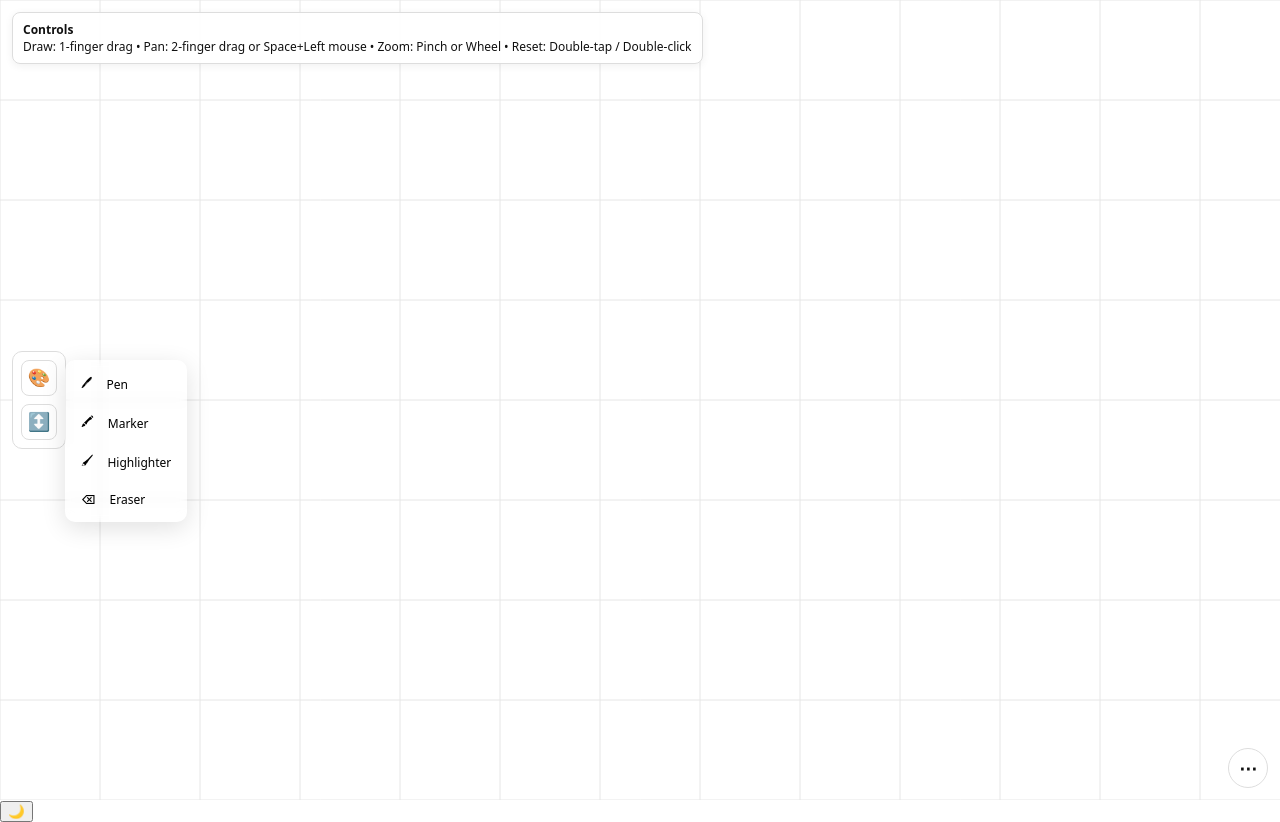
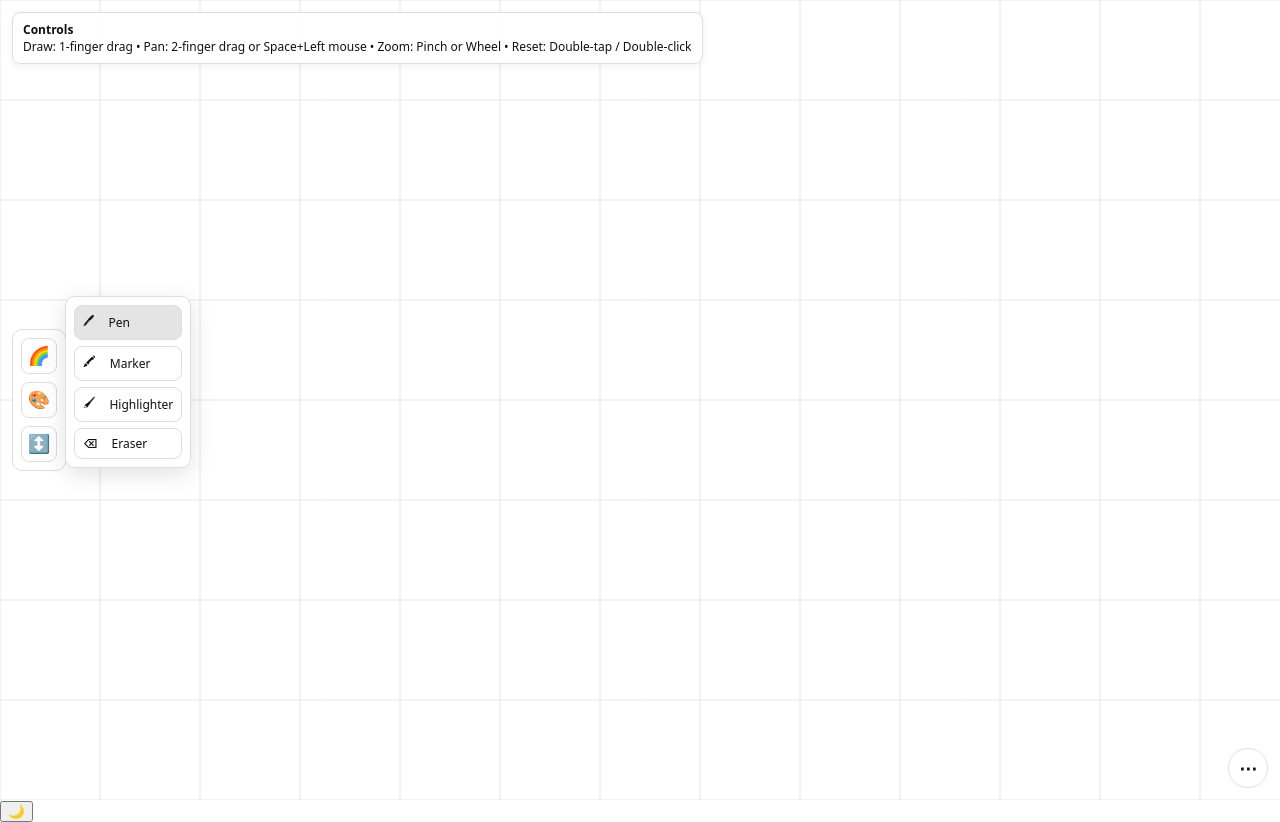
Before and after one commit to bhaumikmaan/web-whiteboard, a React (Vite) app: page / in a window 1280 px wide. Both pictures are taken after a click on the button "Brush style". Built offline with nearby package versions, Linux system fonts and the light colour scheme.

Commit message:
Add color pallete

```diff
--- a/src/App.css
+++ b/src/App.css
@@ -81,10 +81,13 @@ body {
 
 /* Vertical pop-out panel anchored next to toolbar (top/left set inline) */
 .palette-pop {
-  position: fixed;
-  z-index: 100;                 /* above canvas and HUD */
+  position: absolute;
+  top: 50%;
+  left: calc(100% + 8px);
+  transform: translateY(-50%);
+  z-index: 101;
   display: flex;
-  flex-direction: column;       /* vertical list */
+  flex-direction: column;
   gap: 6px;
   padding: 8px;
   border-radius: 10px;
@@ -109,15 +112,24 @@ body {
 .palette-item .swatch { display: inline-block; background: currentColor; border-radius: 999px; }
 .palette-item.active { background: color-mix(in oklab, var(--panel-bg) 70%, var(--text) 10%); }
 
+/* Color swatch items */
+.palette-item.color { min-width: 140px; }
+.swatch-dot {
+  width: 16px;
+  height: 16px;
+  border-radius: 50%;
+  border: 1px solid var(--panel-border);
+  box-shadow: 0 0 0 2px rgba(0,0,0,0.06) inset;
+}
 
-/* Theme variables */
-.App.light {
+/* Theme variables on :root so portals inherit them */
+:root[data-theme="light"] {
   --bg: #ffffff;
   --text: #111111;
   --panel-bg: rgba(255,255,255,0.9);
   --panel-border: #dddddd;
 }
-.App.dark {
+:root[data-theme="dark"] {
   --bg: #0f1115;
   --text: #f1f3f5;
   --panel-bg: rgba(20,22,26,0.9);
--- a/src/App.jsx
+++ b/src/App.jsx
@@ -6,8 +6,11 @@ function App() {
   const [theme, setTheme] = React.useState(() =>
     (window.matchMedia && window.matchMedia('(prefers-color-scheme: dark)').matches) ? 'dark' : 'light'
   )
-  // Brush tool state
-  const [tool, setTool] = React.useState({ kind: 'pen', size: 2 })
+  const [tool, setTool] = React.useState({ kind: 'pen', size: 2, color: undefined })
+  // Ensure theme variables apply to portals (popouts/toaster): set on :root
+  React.useEffect(() => {
+    document.documentElement.setAttribute('data-theme', theme)
+  }, [theme])
   React.useEffect(() => {
     if (!window.matchMedia) return
     const mql = window.matchMedia('(prefers-color-scheme: dark)')
@@ -289,15 +292,15 @@ function CanvasWhiteboard({ theme, tool }) {
 
     if (stateRef.current.drawing) {
       const { x, y } = screenToWorld(e.clientX, e.clientY)
-      // Map current tool to stroke attributes
-      const t = tool || { kind: 'pen', size: 2 }
+      const t = tool || { kind: 'pen', size: 2, color: undefined }
       const stroke = {
-        mode: 'theme',
+        mode: (t.kind !== 'eraser' && t.color) ? 'custom' : 'theme',
         size: t.kind === 'marker' ? Math.max(4, t.size * 2) :
               t.kind === 'highlighter' ? Math.max(10, t.size * 6) :
               t.kind === 'eraser' ? Math.max(8, t.size * 6) : (t.size || 2),
         alpha: t.kind === 'highlighter' ? 0.28 : 1,
         erase: t.kind === 'eraser',
+        color: (t.kind !== 'eraser') ? t.color : undefined,
         cap: 'round',
         join: 'round',
         points: [{ x, y, p: e.pressure ?? 0.5 }],
@@ -483,54 +486,79 @@ function Toaster({ theme, onToggleTheme }) {
 }
 
 
-// Mid-left brush palette
+
 function BrushPalette({ theme, tool, onChange }) {
   const [showSize, setShowSize] = React.useState(false)
   const [showStyle, setShowStyle] = React.useState(false)
+  const [showColor, setShowColor] = React.useState(false)
   const [stylePos, setStylePos] = React.useState({ top: 0, left: 0 })
   const [sizePos, setSizePos] = React.useState({ top: 0, left: 0 })
+  const [colorPos, setColorPos] = React.useState({ top: 0, left: 0 })
   const styleBtnRef = React.useRef(null)
   const sizeBtnRef = React.useRef(null)
+  const colorBtnRef = React.useRef(null)
   const sizeId = 'menu-sizes'
   const styleId = 'menu-styles'
-
+  const colorId = 'menu-colors'
 
   const setSize = (px) => {
-    onChange({ kind: tool.kind || 'pen', size: px })
+    onChange(prev => ({ ...prev, size: px }))
     setShowSize(false)
   }
   const setKind = (k) => {
-    onChange({ kind: k, size: tool.size || 2 })
+    onChange(prev => ({ ...prev, kind: k }))
     setShowStyle(false)
   }
   const toggleStyle = () => {
     const el = styleBtnRef.current
     if (el) {
-      const r = el.getBoundingClientRect()           // viewport coords [web:350]
+      const r = el.getBoundingClientRect()
       setStylePos({
-        top: r.top + window.scrollY,                  // add scroll offset [web:358]
-        left: r.right + window.scrollX + 8            // add scroll offset [web:355]
+        top: r.top + window.scrollY,
+        left: r.right + window.scrollX + 8
       })
     }
     setShowStyle(v => !v)
-    setShowSize(false)
+    setShowSize(false); setShowColor(false)
   }
   const toggleSize = () => {
     const el = sizeBtnRef.current
     if (el) {
-      const r = el.getBoundingClientRect()           // viewport coords [web:350]
+      const r = el.getBoundingClientRect()
       setSizePos({
-        top: r.top + window.scrollY,                  // add scroll offset [web:358]
-        left: r.right + window.scrollX + 8            // add scroll offset [web:355]
+        top: r.top + window.scrollY,
+        left: r.right + window.scrollX + 8
       })
     }
     setShowSize(v => !v)
-    setShowStyle(false)
+    setShowStyle(false); setShowColor(false)
   }
-
+  const toggleColor = () => {
+    const el = colorBtnRef.current
+    if (el) {
+      const r = el.getBoundingClientRect()
+      setColorPos({ top: r.top + window.scrollY, left: r.right + window.scrollX + 8 })
+    }
+    setShowColor(v => !v)
+    setShowStyle(false); setShowSize(false)
+  }
+  const setColor = (css) => {
+    onChange(prev => ({ ...prev, color: css }))
+    setShowColor(false)
+  }
 
   return (
     <div className="palette" role="toolbar" aria-label="Brush tools">
+      <button
+        ref={colorBtnRef}
+        className="palette-btn"
+        onClick={toggleColor}
+        aria-haspopup="menu"
+        aria-expanded={showColor}
+        aria-controls={colorId}
+        title="Colors"
+      >🌈</button>
+
       <button
         ref={styleBtnRef}
         className="palette-btn"
@@ -540,7 +568,6 @@ function BrushPalette({ theme, tool, onChange }) {
         aria-controls={styleId}
         title="Brush style"
       >🎨</button>
-
 
       <button
         ref={sizeBtnRef}
@@ -552,13 +579,12 @@ function BrushPalette({ theme, tool, onChange }) {
         title="Pen width"
       >↕️</button>
 
-
       {showStyle && createPortal(
         <div
           id={styleId}
           role="menu"
           className="palette-pop"
-          style={{ top: stylePos.top, left: stylePos.left }}  // exact anchor point [web:350]
+          style={{ top: stylePos.top, left: stylePos.left }}
           aria-label="Brush style menu"
         >
           {[
@@ -583,13 +609,12 @@ function BrushPalette({ theme, tool, onChange }) {
         document.body
       )}
 
-
       {showSize && createPortal(
         <div
           id={sizeId}
           role="menu"
           className="palette-pop"
-          style={{ top: sizePos.top, left: sizePos.left }}     // no extra transform [web:350]
+          style={{ top: sizePos.top, left: sizePos.left }}
           aria-label="Pen width menu"
         >
           {[1, 2, 4, 6, 8, 12, 16].map(n => (
@@ -608,6 +633,37 @@ function BrushPalette({ theme, tool, onChange }) {
         </div>,
         document.body
       )}
+
+      {showColor && createPortal(
+        <div
+          id={colorId}
+          role="menu"
+          className="palette-pop"
+          style={{ top: colorPos.top, left: colorPos.left }}
+          aria-label="Pen colors"
+        >
+          {[
+            { name: 'Blue',   css: 'blue'   },
+            { name: 'Red',    css: 'red'    },
+            { name: 'Green',  css: 'green'  },
+            { name: 'Yellow', css: 'yellow' },
+            { name: 'Pink',   css: 'pink'   },
+          ].map(c => (
+            <button
+              key={c.name}
+              role="menuitemradio"
+              aria-checked={tool.color === c.css}
+              className={`palette-item color ${tool.color === c.css ? 'active' : ''}`}
+              onClick={() => setColor(c.css)}
+              title={c.name}
+            >
+              <span className="swatch-dot" style={{ background: c.css }} aria-hidden="true" />
+              {c.name}
+            </button>
+          ))}
+        </div>,
+        document.body
+      )}
     </div>
   )
 }
```
